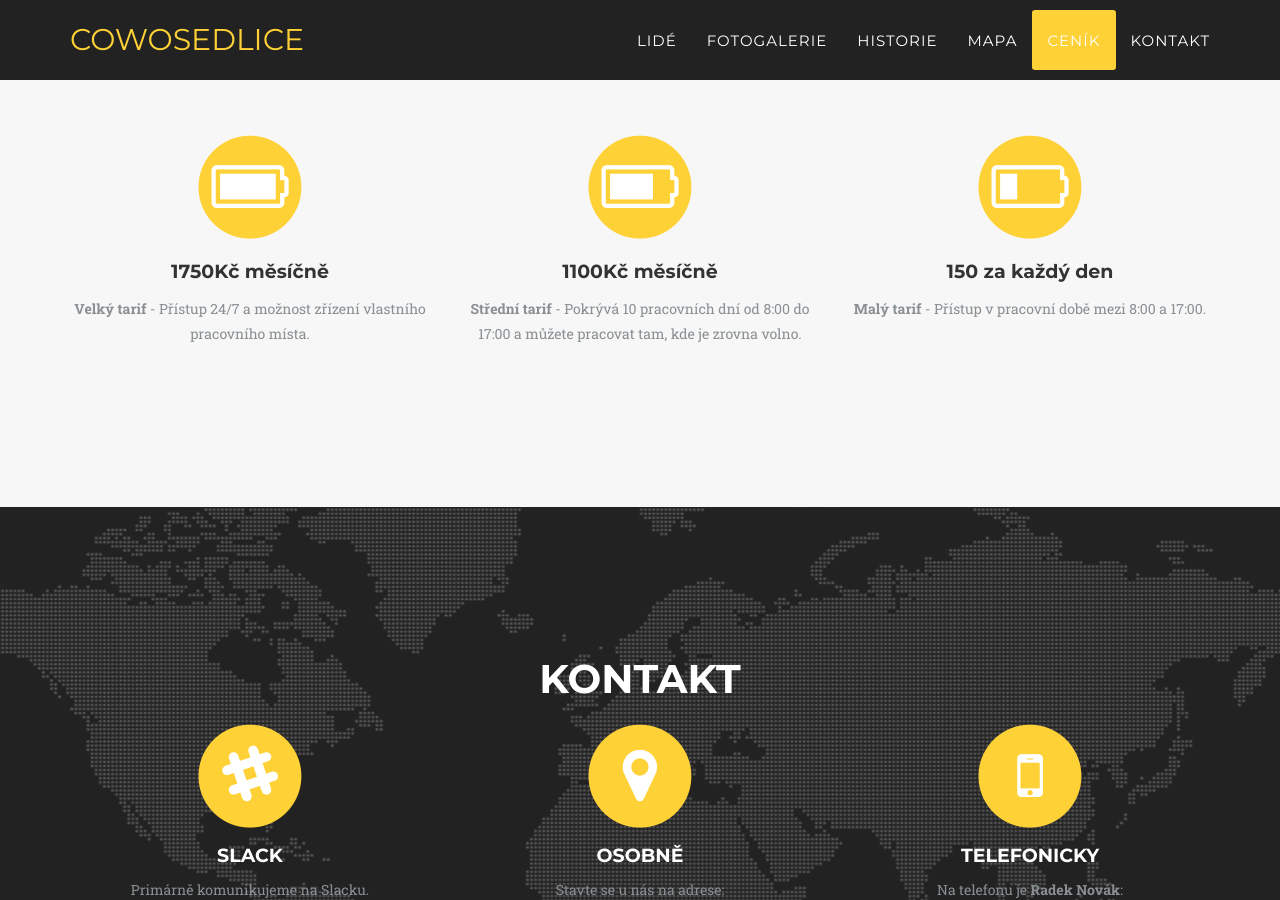
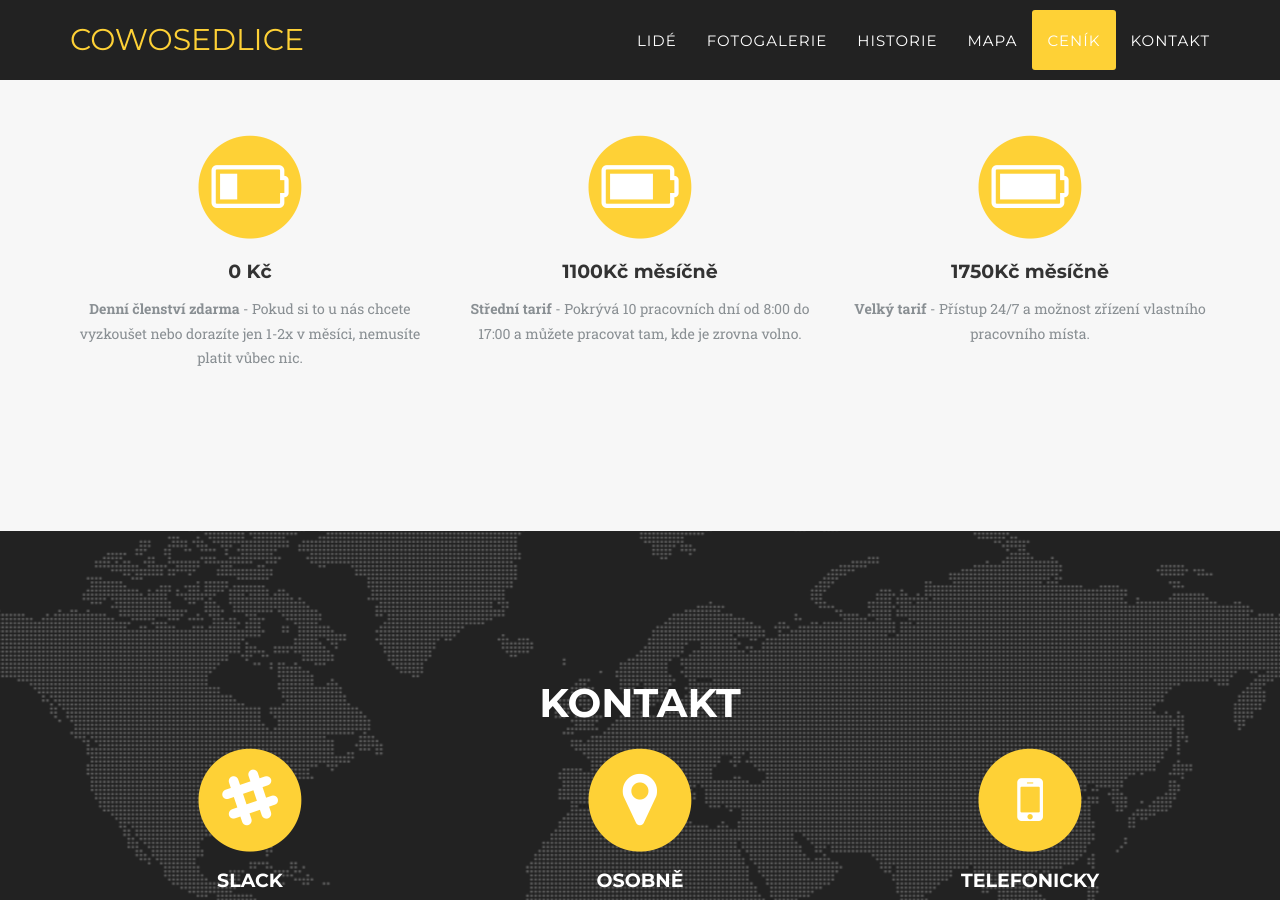
Before and after one commit to cowosedlice/cowosedlice.cz, a Jekyll site: the page built from index.html, in a window 1280 px wide and 900 px high, scrolled down 6167 px. Built offline with Jekyll 4.4.1, drawn with Linux system fonts in a browser that asks for light colours; some web fonts are replaced.

Commit message:
úprava ceníku

```diff
--- a/_config.yml
+++ b/_config.yml
@@ -48,21 +48,20 @@ history-cta3: Přidej se!
 price-heading: Ceník
 price-subheading: Ať už máte malý nebo velký tarif, vždy budete mít možnost využívat všeho, co se v cowosedlicích nachází. Wifi, tiskárna, cowosedlické PC, kuchyňka, lednice, kávovar atd. A stálí členové mají samozřejmě své vlastní vyhrazené pracovní místo.
 price:
-- tariff: 1750Kč měsíčně
-  pic: battery-full
-  desc-title: Velký tarif
-  desc: Přístup 24/7 a možnost zřízení vlastního pracovního místa.
+- tariff: 0 Kč
+  pic: battery-quarter
+  desc-title: Denní členství zdarma
+  desc: Pokud si to u nás chcete vyzkoušet nebo dorazíte jen 1-2x v měsíci, nemusíte platit vůbec nic.
 
 - tariff: 1100Kč měsíčně
   pic: battery-three-quarters
   desc-title: Střední tarif
   desc: Pokrývá 10 pracovních dní od 8:00 do 17:00 a můžete pracovat tam, kde je zrovna volno.
 
-- tariff: 150 za každý den
-  pic: battery-quarter
-  desc-title: Malý tarif
-  desc: Přístup v pracovní době mezi 8:00 a 17:00.
-
+- tariff: 1750Kč měsíčně
+  pic: battery-full
+  desc-title: Velký tarif
+  desc: Přístup 24/7 a možnost zřízení vlastního pracovního místa.
 # Team names, titles and social links
 people-heading: Aktivní členové
 people-subheading: I když může pro většinu lidí pojem „práce z domova“ znít jako něco úžasného, ne každému to dlouhodobě vyhovuje. Ať už kvůli chybějícímu kontaktu s jinými lidmi, prolínání pracovního a osobního života nebo třeba kvůli špatnému soustředění, když máte doma manželku na mateřské i s Vaší malou reprodukcí. A pro všechny takové tu jsou <b>cowosedlice</b> :-).
```
